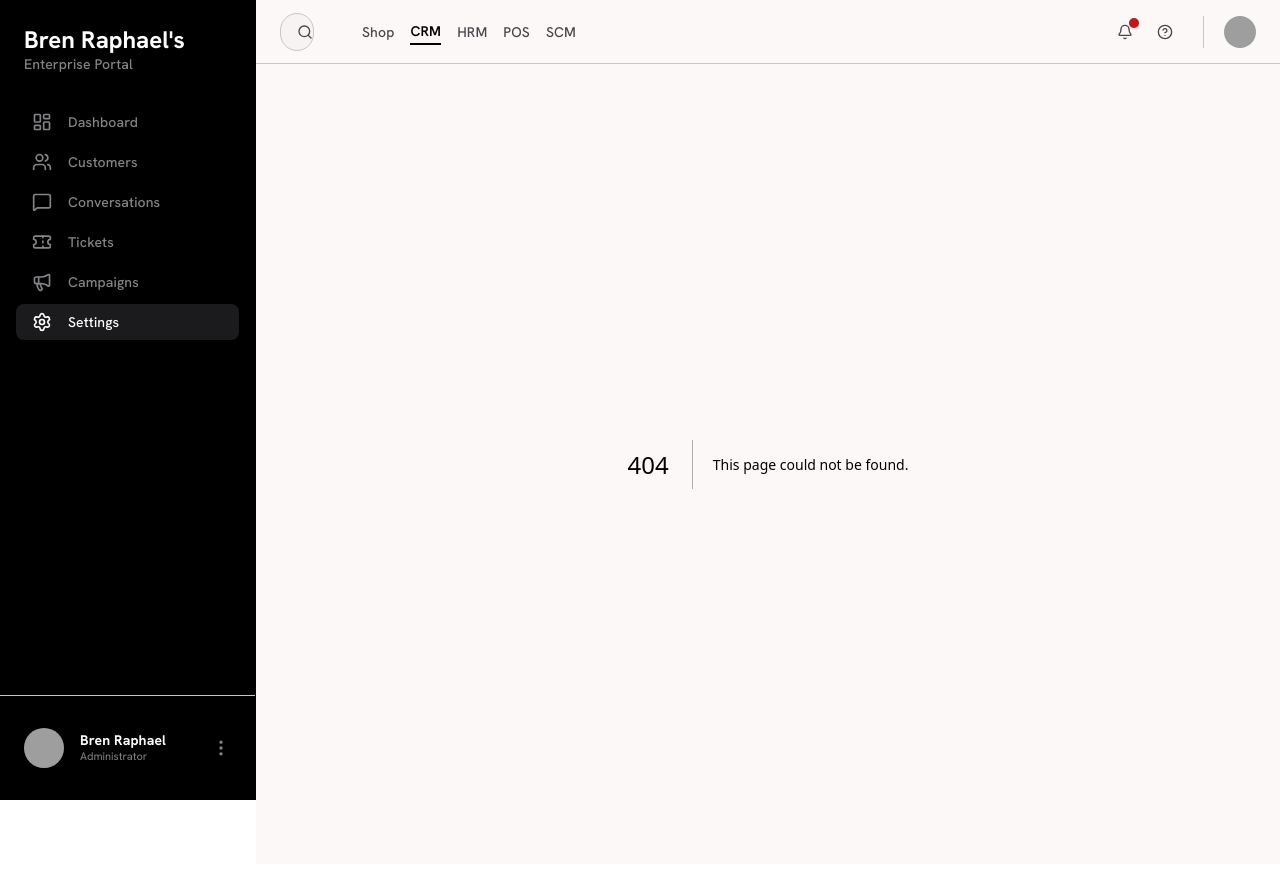
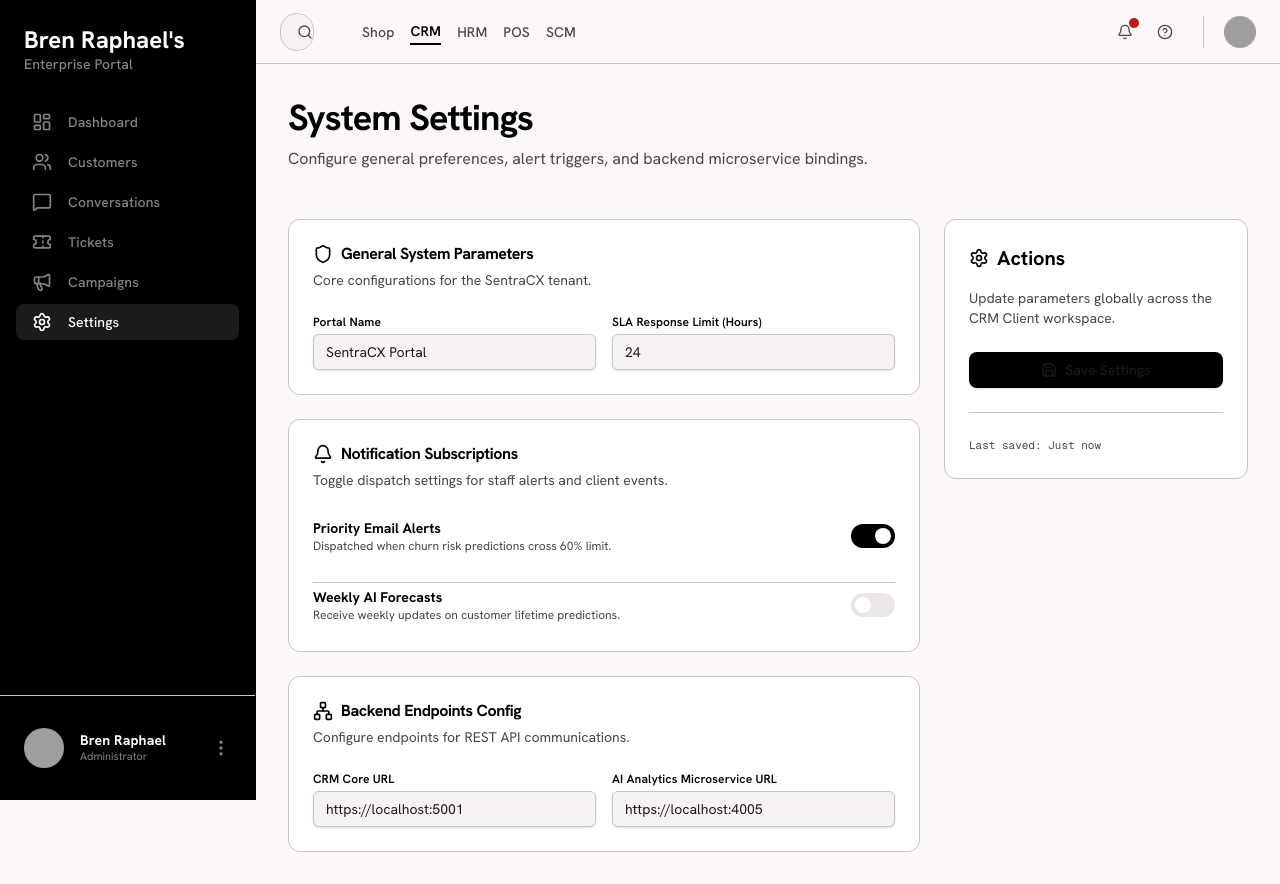
Before and after one commit to deveramartin/SentraCX, a Next.js app in the folder apps/web-crm/: page /settings in a window 1280 px wide. Before the commit this address had no page. Built offline with nearby package versions, Linux system fonts and the light colour scheme; grey boxes are pictures that could not be loaded.

Commit message:
feat(web-crm): implement interactive Settings forms module

```diff
--- /dev/null
+++ b/apps/web-crm/src/app/settings/page.tsx
@@ -0,0 +1,5 @@
+import { SettingsPage } from "@/components/features/settings/SettingsPage";
+
+export default function SettingsPageRoute() {
+  return <SettingsPage />;
+}
--- /dev/null
+++ b/apps/web-crm/src/components/features/settings/SettingsPage.tsx
@@ -0,0 +1,193 @@
+"use client";
+
+import React, { useState } from "react";
+import { Settings, Save, Shield, Bell, Network } from "lucide-react";
+import { Card, CardContent, CardHeader, CardTitle, CardDescription } from "@/components/ui/card";
+import { Button } from "@/components/ui/button";
+import { Input } from "@/components/ui/input";
+
+export function SettingsPage() {
+  const [systemName, setSystemName] = useState("SentraCX Portal");
+  const [slaHours, setSlaHours] = useState(24);
+
+  const [emailAlerts, setEmailAlerts] = useState(true);
+  const [weeklyReports, setWeeklyReports] = useState(false);
+
+  const [crmUrl, setCrmUrl] = useState("https://localhost:5001");
+  const [analyticsUrl, setAnalyticsUrl] = useState("https://localhost:4005");
+
+  const [toastMsg, setToastMsg] = useState<string | null>(null);
+
+  const showToast = (msg: string) => {
+    setToastMsg(msg);
+    setTimeout(() => setToastMsg(null), 3000);
+  };
+
+  const handleSave = (e: React.FormEvent) => {
+    e.preventDefault();
+    showToast("Configuration settings updated successfully!");
+  };
+
+  return (
+    <div className="w-full min-h-full py-xl px-lg md:px-xl space-y-2xl">
+      {/* Toast Alert */}
+      {toastMsg && (
+        <div className="fixed bottom-20 right-6 md:right-10 bg-primary text-on-primary px-lg py-sm rounded-lg text-body-sm font-medium z-[100] shadow-md border border-outline-variant animate-in fade-in slide-in-from-bottom-5 duration-300">
+          {toastMsg}
+        </div>
+      )}
+
+      {/* Header Banner */}
+      <div className="space-y-sm">
+        <h1 className="text-display-sm font-bold tracking-tight text-primary">System Settings</h1>
+        <p className="text-body-md text-on-surface-variant">
+          Configure general preferences, alert triggers, and backend microservice bindings.
+        </p>
+      </div>
+
+      <form onSubmit={handleSave} className="grid grid-cols-1 lg:grid-cols-3 gap-lg">
+        {/* Left Columns - Form Content */}
+        <div className="lg:col-span-2 space-y-lg">
+          {/* General Section */}
+          <Card className="bg-surface-container-lowest border-outline-variant rounded-xl shadow-none">
+            <CardHeader className="p-lg">
+              <CardTitle className="text-title-lg font-bold text-primary flex items-center gap-sm">
+                <Shield className="w-5 h-5" />
+                General System Parameters
+              </CardTitle>
+              <CardDescription className="text-body-sm text-on-surface-variant">
+                Core configurations for the SentraCX tenant.
+              </CardDescription>
+            </CardHeader>
+            <CardContent className="p-lg pt-0 space-y-md">
+              <div className="grid grid-cols-1 sm:grid-cols-2 gap-md">
+                <div className="space-y-xs">
+                  <label className="text-label-sm font-semibold text-primary block">Portal Name</label>
+                  <Input
+                    value={systemName}
+                    onChange={(e) => setSystemName(e.target.value)}
+                    className="bg-surface-container-low border-outline-variant focus:border-primary text-body-sm"
+                  />
+                </div>
+                <div className="space-y-xs">
+                  <label className="text-label-sm font-semibold text-primary block">SLA Response Limit (Hours)</label>
+                  <Input
+                    type="number"
+                    value={slaHours}
+                    onChange={(e) => setSlaHours(Number(e.target.value))}
+                    className="bg-surface-container-low border-outline-variant focus:border-primary text-body-sm"
+                  />
+                </div>
+              </div>
+            </CardContent>
+          </Card>
+
+          {/* Notifications Section */}
+          <Card className="bg-surface-container-lowest border-outline-variant rounded-xl shadow-none">
+            <CardHeader className="p-lg">
+              <CardTitle className="text-title-lg font-bold text-primary flex items-center gap-sm">
+                <Bell className="w-5 h-5" />
+                Notification Subscriptions
+              </CardTitle>
+              <CardDescription className="text-body-sm text-on-surface-variant">
+                Toggle dispatch settings for staff alerts and client events.
+              </CardDescription>
+            </CardHeader>
+            <CardContent className="p-lg pt-0 space-y-lg">
+              <div className="flex items-center justify-between py-xs">
+                <div>
+                  <h4 className="text-body-sm font-bold text-primary">Priority Email Alerts</h4>
+                  <p className="text-xs text-on-surface-variant">Dispatched when churn risk predictions cross 60% limit.</p>
+                </div>
+                <button
+                  type="button"
+                  onClick={() => setEmailAlerts(!emailAlerts)}
+                  className={`w-11 h-6 rounded-full transition-colors relative outline-none cursor-pointer ${
+                    emailAlerts ? "bg-primary" : "bg-surface-container-high"
+                  }`}
+                >
+                  <span className={`w-4 h-4 bg-white rounded-full absolute top-1 left-1 transition-transform ${
+                    emailAlerts ? "translate-x-5" : ""
+                  }`} />
+                </button>
+              </div>
+
+              <div className="flex items-center justify-between py-xs border-t border-outline-variant">
+                <div>
+                  <h4 className="text-body-sm font-bold text-primary">Weekly AI Forecasts</h4>
+                  <p className="text-xs text-on-surface-variant">Receive weekly updates on customer lifetime predictions.</p>
+                </div>
+                <button
+                  type="button"
+                  onClick={() => setWeeklyReports(!weeklyReports)}
+                  className={`w-11 h-6 rounded-full transition-colors relative outline-none cursor-pointer ${
+                    weeklyReports ? "bg-primary" : "bg-surface-container-high"
+                  }`}
+                >
+                  <span className={`w-4 h-4 bg-white rounded-full absolute top-1 left-1 transition-transform ${
+                    weeklyReports ? "translate-x-5" : ""
+                  }`} />
+                </button>
+              </div>
+            </CardContent>
+          </Card>
+
+          {/* Infrastructure Integration */}
+          <Card className="bg-surface-container-lowest border-outline-variant rounded-xl shadow-none">
+            <CardHeader className="p-lg">
+              <CardTitle className="text-title-lg font-bold text-primary flex items-center gap-sm">
+                <Network className="w-5 h-5" />
+                Backend Endpoints Config
+              </CardTitle>
+              <CardDescription className="text-body-sm text-on-surface-variant">
+                Configure endpoints for REST API communications.
+              </CardDescription>
+            </CardHeader>
+            <CardContent className="p-lg pt-0 space-y-md">
+              <div className="grid grid-cols-1 sm:grid-cols-2 gap-md">
+                <div className="space-y-xs">
+                  <label className="text-label-sm font-semibold text-primary block">CRM Core URL</label>
+                  <Input
+                    value={crmUrl}
+                    onChange={(e) => setCrmUrl(e.target.value)}
+                    className="bg-surface-container-low border-outline-variant focus:border-primary text-body-sm"
+                  />
+                </div>
+                <div className="space-y-xs">
+                  <label className="text-label-sm font-semibold text-primary block">AI Analytics Microservice URL</label>
+                  <Input
+                    value={analyticsUrl}
+                    onChange={(e) => setAnalyticsUrl(e.target.value)}
+                    className="bg-surface-container-low border-outline-variant focus:border-primary text-body-sm"
+                  />
+                </div>
+              </div>
+            </CardContent>
+          </Card>
+        </div>
+
+        {/* Right Column - Actions / Summary info */}
+        <div className="space-y-lg">
+          <Card className="bg-surface-container-lowest border-outline-variant rounded-xl p-lg flex flex-col justify-between shadow-none">
+            <div>
+              <h3 className="text-title-lg font-bold text-primary flex items-center gap-sm mb-md">
+                <Settings className="w-5 h-5" />
+                Actions
+              </h3>
+              <p className="text-body-sm text-on-surface-variant mb-lg">
+                Update parameters globally across the CRM Client workspace.
+              </p>
+              <Button type="submit" className="w-full flex items-center justify-center gap-sm bg-primary text-on-primary hover:bg-neutral-800 transition-colors font-medium rounded-lg text-label-md cursor-pointer py-sm">
+                <Save className="w-4 h-4" />
+                Save Settings
+              </Button>
+            </div>
+            <div className="border-t border-outline-variant pt-lg mt-lg text-[11px] text-on-surface-variant font-mono">
+              Last saved: Just now
+            </div>
+          </Card>
+        </div>
+      </form>
+    </div>
+  );
+}
```
